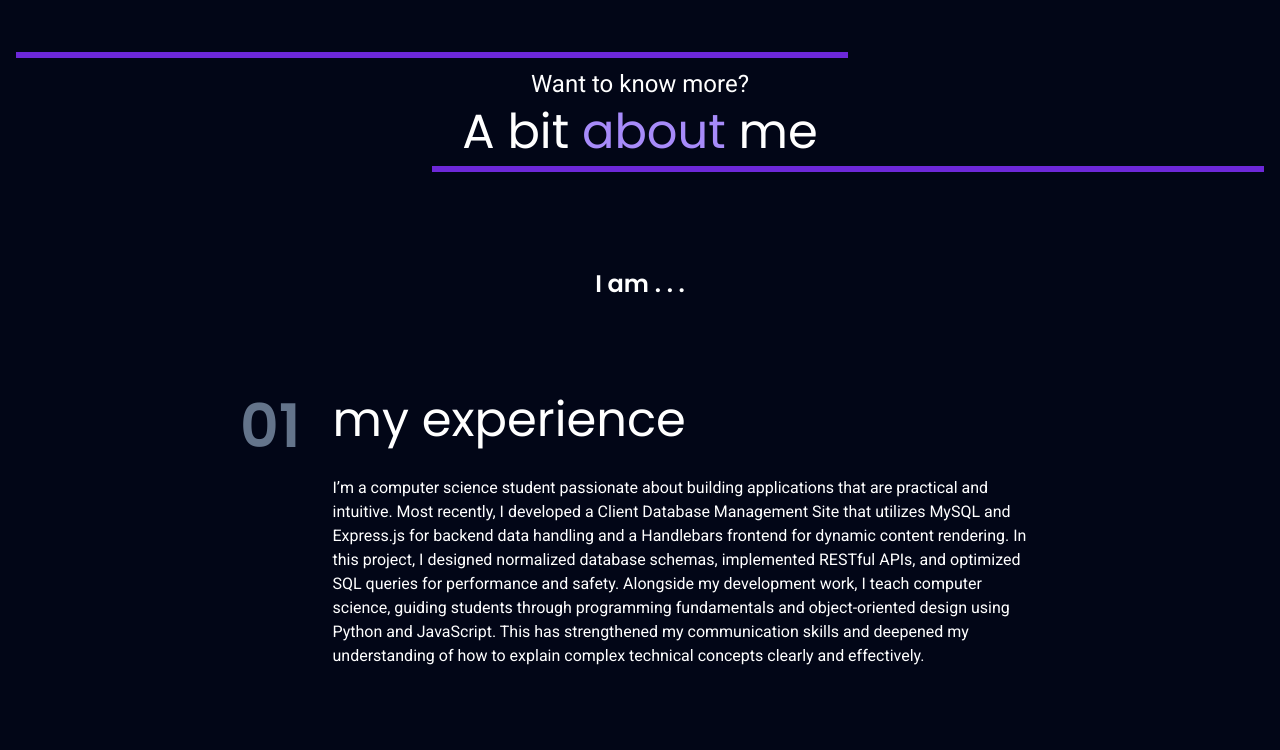
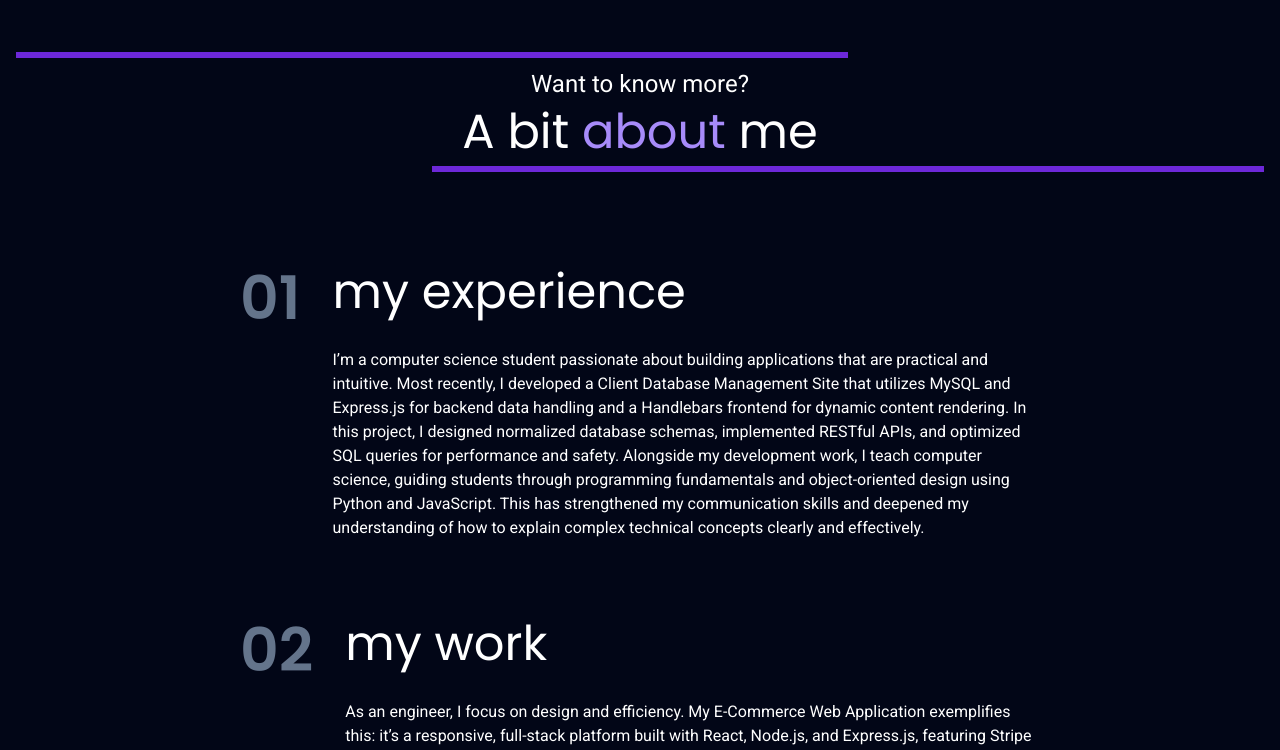
Before and after one commit to logansailer/Web-Portfolio, a React (Vite) app: page / in a window 1280 px wide. Shown: the part 1535-2285 px from the top of the page. Built offline with nearby package versions, Linux system fonts and the light colour scheme.

Commit message:
Remove introductory paragraph from Main component
Removed introductory paragraph about the author.

```diff
--- a/src/components/Main.jsx
+++ b/src/components/Main.jsx
@@ -115,9 +115,6 @@ const Main = () => {
             A bit <span className="poppins text-violet-400">about</span> me
           </h3>
         </div>
-        <p className="mx-auto poppins font-semibold text-lg sm:text-xl md:text-2xl">
-          I am . . .
-        </p>
         <div className="flex flex-col gap-20 w-full mx-auto max-w-[800px]">
           {benefits.map((benefit, index = 0) => (
             <div key={benefit.name} className="flex gap-6 sm:gap-8">
```
